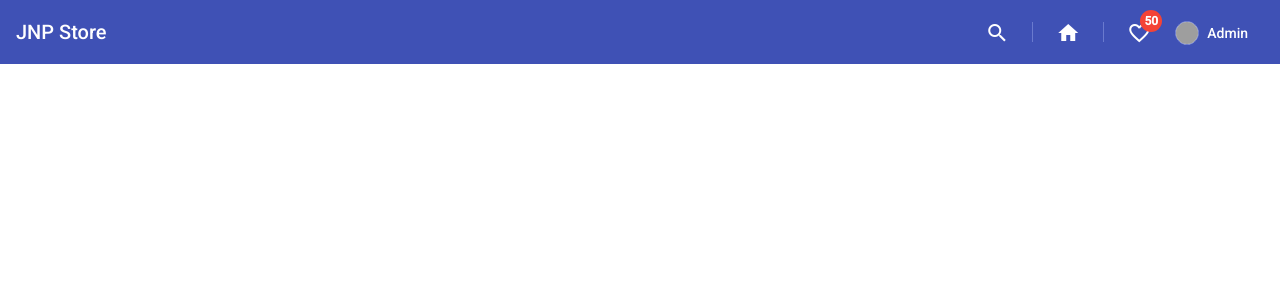
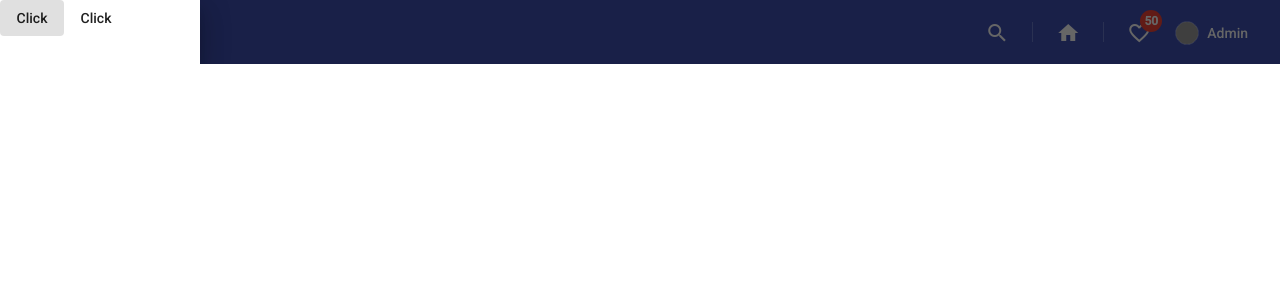
Before and after one commit to Jeniphan/Anguiar-First, an Angular app: page / in a window 1280 px wide. Shown: the top 300 px of the page. Built offline with nearby package versions, Linux system fonts and the light colour scheme; grey boxes are pictures that could not be loaded.

Commit message:
addsidenav

```diff
--- a/src/app/app.component.css
+++ b/src/app/app.component.css
@@ -0,0 +1,4 @@
+mat-sidenav{
+    width: 200px;
+
+}
--- a/src/app/app.component.html
+++ b/src/app/app.component.html
@@ -1 +1,9 @@
-<app-header></app-header>
+<mat-sidenav-container class="example-container">
+    <mat-sidenav #sidenav mode="over" opened="fales">
+        <button mat-button>Click</button>
+        <button mat-button>Click</button>
+    </mat-sidenav>
+    <mat-sidenav-content>
+        <app-header (navtoggle)="sidenav.toggle()"></app-header>
+    </mat-sidenav-content>
+</mat-sidenav-container>
--- a/src/app/app.module.ts
+++ b/src/app/app.module.ts
@@ -11,6 +11,7 @@ import { MatIconModule } from '@angular/material/icon';
 import { MatButtonModule } from '@angular/material/button';
 import { MatBadgeModule } from '@angular/material/badge';
 import { MatMenuModule } from '@angular/material/menu';
+import { MatSidenavModule } from '@angular/material/sidenav';
 
 
 
@@ -28,7 +29,8 @@ import { MatMenuModule } from '@angular/material/menu';
     MatIconModule,
     MatButtonModule,
     MatBadgeModule,
-    MatMenuModule
+    MatMenuModule,
+    MatSidenavModule
   ],
   providers: [],
   bootstrap: [AppComponent]
--- a/src/app/header/header.component.html
+++ b/src/app/header/header.component.html
@@ -1,4 +1,7 @@
 <mat-toolbar color="primary">
+    <button (click)="onClickNavToggle()" mat-button>
+        <mat-icon>menu</mat-icon>
+    </button>
     <span>JNP Store</span>
     <span class="flex-fill"></span>
     <div class="d-flex align-items-center"><button mat-icon-button aria-label="Example icon-button with a heart icon">
--- a/src/app/header/header.component.ts
+++ b/src/app/header/header.component.ts
@@ -1,4 +1,4 @@
-import { Component, OnInit } from '@angular/core';
+import { Component, OnInit, Output, EventEmitter} from '@angular/core';
 
 @Component({
   selector: 'app-header',
@@ -6,10 +6,16 @@ import { Component, OnInit } from '@angular/core';
   styleUrls: ['./header.component.css']
 })
 export class HeaderComponent implements OnInit {
+
+  @Output() navtoggle = new EventEmitter();
   demoMailNoti = 50;
   constructor() { }
 
   ngOnInit(): void {
   }
 
+  onClickNavToggle(){
+    this.navtoggle.emit();
+  }
+
 }
```
